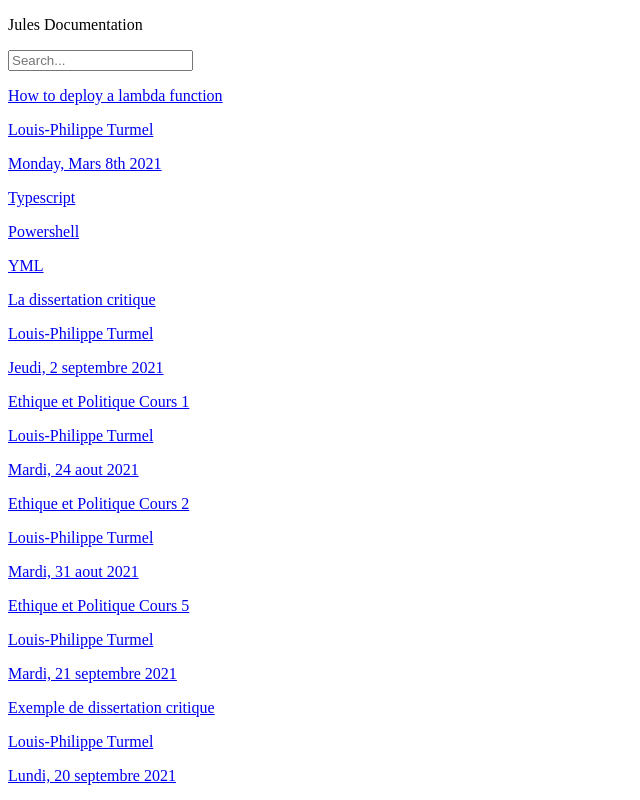
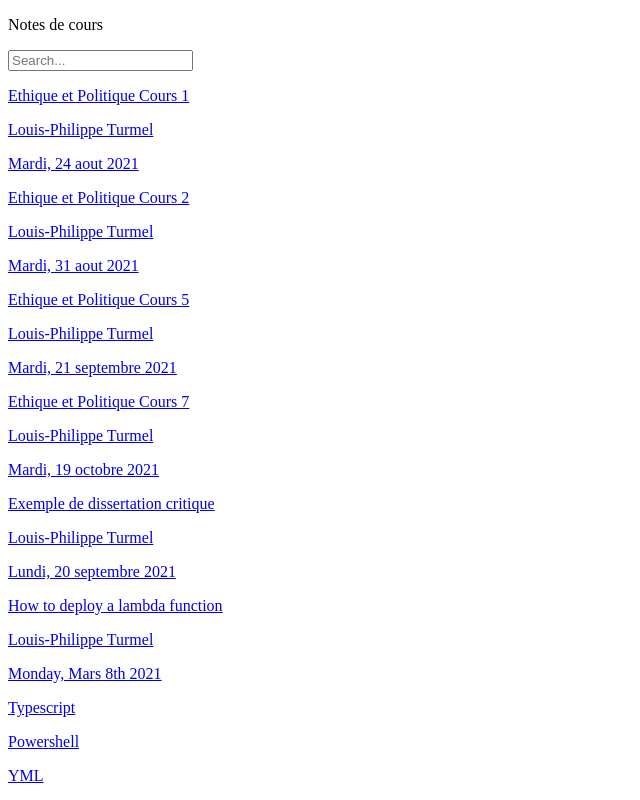
Before and after one commit to lpturmel/doc-project, a Next.js app: page / in a window 1280 px wide. Shown: the top 800 px of the page, without its empty margins (0-640 px from the left). Built offline with nearby package versions, Linux system fonts and the light colour scheme.

Commit message:
Added sort function to input fie;d

```diff
--- a/pages/index.tsx
+++ b/pages/index.tsx
@@ -9,6 +9,17 @@ export interface HomeProps {
 	posts: Post[];
 }
 
+const sortPosts = (posts: Post[]) => {
+	return posts.sort((a, b) => {
+		if (a.data.title < b.data.title) {
+			return -1;
+		}
+		if (a.data.title > b.data.title) {
+			return 1;
+		}
+		return 0;
+	});
+};
 const Home: FunctionComponent<HomeProps> = ({ posts }) => {
 	const [value, setValue] = useState("");
 	const [filteredPosts, setFilteredPosts] = useState(posts);
@@ -18,7 +29,6 @@ const Home: FunctionComponent<HomeProps> = ({ posts }) => {
 	};
 
 	useEffect(() => {
-		console.log(filteredPosts);
 		if (value === "") {
 			setFilteredPosts(posts);
 		} else {
@@ -33,7 +43,7 @@ const Home: FunctionComponent<HomeProps> = ({ posts }) => {
 		}
 	}, [value]);
 	return (
-		<div className="container mx-auto max-w-md">
+		<div className="container mx-auto md:max-w-md max-w-xs">
 			<motion.p
 				initial={{ opacity: 0, top: "-100px" }}
 				animate={{
@@ -47,7 +57,7 @@ const Home: FunctionComponent<HomeProps> = ({ posts }) => {
 				}}
 				className="font-bold text-4xl mb-10 absolute text-center mt-16"
 			>
-				Jules Documentation
+				Notes de cours
 			</motion.p>
 
 			<input
@@ -68,8 +78,9 @@ const Home: FunctionComponent<HomeProps> = ({ posts }) => {
 };
 
 export async function getStaticProps(context) {
-	var posts = getPosts();
-	posts = posts.map((post) => {
+	let rawPosts = getPosts();
+	const posts = sortPosts(
+		rawPosts.map((post) => {
 			const languages = post.data.languages
 				? post.data.languages.split(",")
 				: [];
@@ -81,7 +92,9 @@ export async function getStaticProps(context) {
 				content: post.content,
 				slug: post.slug,
 			};
-	});
+		}) as Post[]
+	);
+
 	return {
 		props: {
 			posts,
```
Lines whose indentation alone changed are shown as unchanged.
